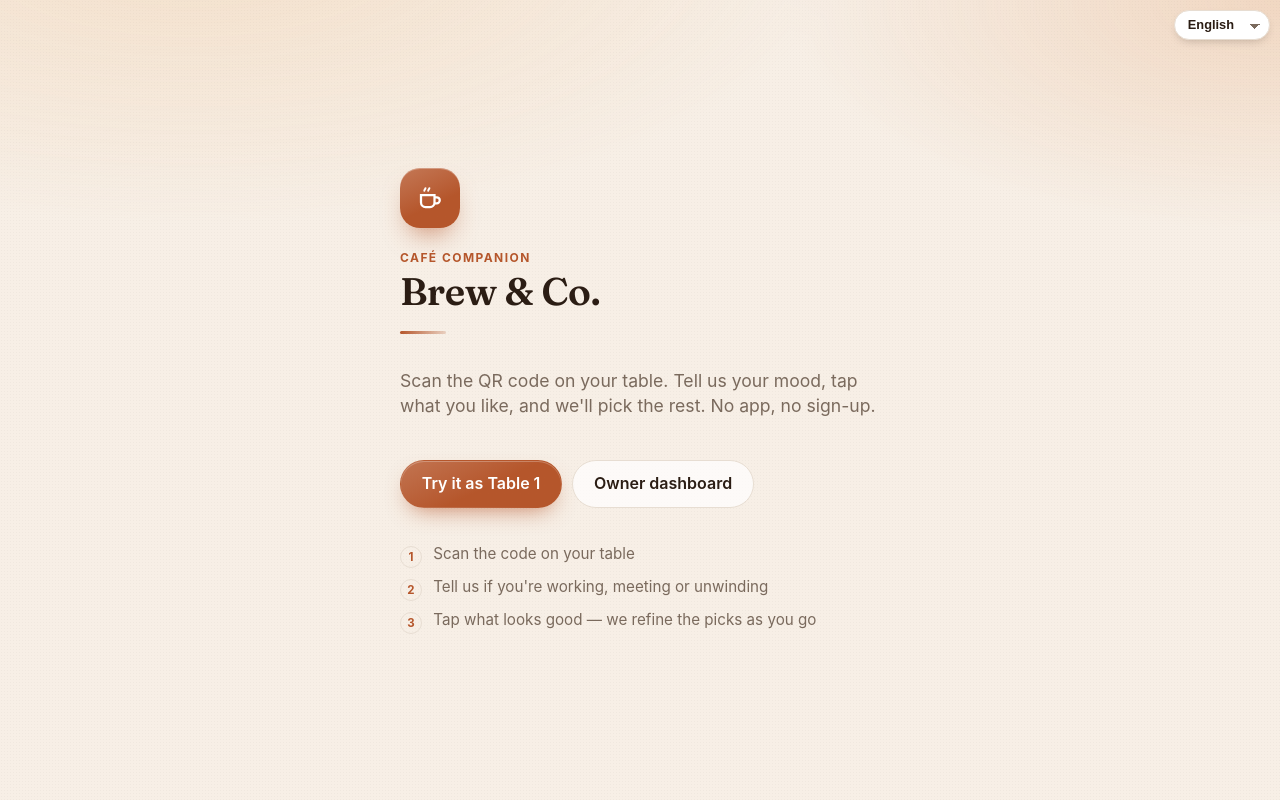
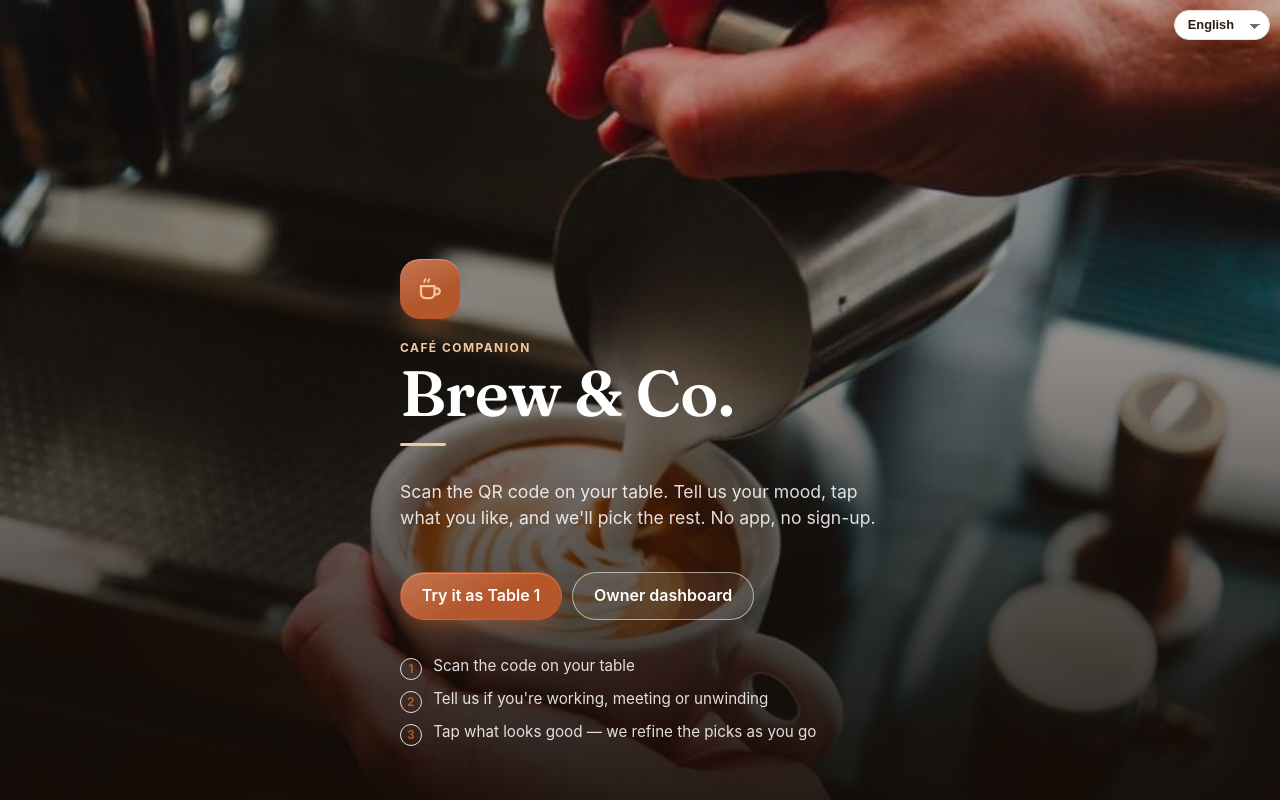
Before and after one commit to BR2225/Cafe_vibe, a FastAPI app: page / in a window 1280 px wide. Run offline with FastAPI, Linux system fonts and the light colour scheme; data comes from the database, SQL or seed files in the repository; data that the repository does not hold is empty.

Commit message:
Real café photography: full-screen home hero, photo mood tiles, mood backgrounds
- CC0 photos (Openverse; credits in static/img/CREDITS.txt), resized and
  compressed (~530 KB total), served from the app
- Home: full-screen barista hero with dark fade; mood choices are photo tiles;
  page background switches photo per mood; latte-art banner on order status
- Tuned fades for readable text in light and dark mode
- Dockerfile: default port 8181 when PORT is not set

Co-Authored-By: Claude Opus 5.5 <noreply@anthropic.com>

```diff
--- a/app/static/style.css
+++ b/app/static/style.css
@@ -470,3 +470,75 @@ small.custom { color: var(--accent); font-weight: 600; }
 .order-lines small.custom { display: block; margin-left: 1.4rem; font-size: .8rem; }
 .custom-chips { display: flex; flex-wrap: wrap; gap: 8px; }
 .custom-chips .chip b { margin-left: 4px; }
+
+/* ---------- photography (CC0 photos in /static/img, see CREDITS.txt) ---------- */
+body.customer, body.home { --photo: url("/static/img/cafe.jpg"); }
+body[data-mood=work]   { --photo: url("/static/img/work.jpg"); }
+body[data-mood=meet]   { --photo: url("/static/img/meet.jpg"); }
+body[data-mood=unwind] { --photo: url("/static/img/unwind.jpg"); }
+.bg { background: var(--bg-base); }
+.bg::before {
+  content: ""; position: absolute; inset: 0; opacity: 1;
+  background: var(--photo) center / cover no-repeat;
+}
+/* Photo shows clearly at the top, then fades into the page colour so text stays readable. */
+.bg::after {
+  content: ""; position: absolute; inset: 0; opacity: 1; background-size: auto;
+  background-image: linear-gradient(180deg,
+    color-mix(in srgb, var(--bg-base) 50%, transparent) 0%,
+    color-mix(in srgb, var(--bg-base) 82%, transparent) 24%,
+    color-mix(in srgb, var(--bg-base) 90%, transparent) 50%,
+    color-mix(in srgb, var(--bg-base) 96%, transparent) 100%);
+}
+@media (prefers-color-scheme: dark) {
+  .bg::after {
+    background-image: linear-gradient(180deg,
+      color-mix(in srgb, var(--bg-base) 40%, transparent) 0%,
+      color-mix(in srgb, var(--bg-base) 78%, transparent) 26%,
+      color-mix(in srgb, var(--bg-base) 92%, transparent) 50%,
+      color-mix(in srgb, var(--bg-base) 97%, transparent) 100%);
+  }
+}
+.customer .topbar { background: color-mix(in srgb, var(--bg-base) 55%, transparent); }
+
+/* Mood choices become photo tiles. */
+.customer .mood {
+  position: relative; overflow: hidden; min-height: 116px; border: 0; color: #fff;
+  background: #2b1d14 var(--tile) center / cover no-repeat;
+  box-shadow: 0 10px 28px rgba(20, 12, 6, .22); backdrop-filter: none; -webkit-backdrop-filter: none;
+}
+.customer .mood[data-mood=work]   { --tile: url("/static/img/work.jpg"); }
+.customer .mood[data-mood=meet]   { --tile: url("/static/img/meet.jpg"); }
+.customer .mood[data-mood=unwind] { --tile: url("/static/img/unwind.jpg"); }
+.customer .mood::before {
+  content: ""; position: absolute; inset: 0;
+  background: linear-gradient(90deg, rgba(20, 12, 6, .86) 0%, rgba(20, 12, 6, .6) 50%, rgba(20, 12, 6, .12) 100%);
+}
+.customer .mood > * { position: relative; }
+.customer .mood b { font-family: "Fraunces", Georgia, serif; font-size: 1.35rem; font-weight: 600; color: #fff; }
+.customer .mood small { color: rgba(255, 255, 255, .85); }
+.customer .mood .mood-icon, .customer .mood span { color: #f3c79b; }
+.customer .mood:hover, .customer .mood:focus-visible { transform: translateY(-2px); box-shadow: 0 14px 34px rgba(20, 12, 6, .3); }
+
+/* Order status gets a latte-art banner. */
+.customer .status-card { overflow: hidden; }
+.customer .status-card::before {
+  content: ""; display: block; height: 150px; margin: -28px -18px 18px;
+  background: url("/static/img/latte.jpg") center / cover no-repeat;
+}
+
+/* Home: one full-screen photo, text on a dark fade. */
+body.landing { --photo: url("/static/img/hero.jpg"); color: #fff; background: #140c07; }
+body.landing .bg::after {
+  background-image: linear-gradient(180deg, rgba(20, 12, 7, .25) 0%, rgba(20, 12, 7, .45) 40%, rgba(20, 12, 7, .92) 100%);
+}
+body.landing .hero {
+  min-height: 100svh; display: flex; flex-direction: column; justify-content: flex-end;
+  padding-top: 12vh; padding-bottom: 7vh;
+}
+body.landing .hero h1 { color: #fff; font-size: clamp(2.6rem, 11vw, 4rem); line-height: 1.02; }
+body.landing .eyebrow { color: #f3c79b; }
+body.landing .lede, body.landing .hero-steps, body.landing .hero-steps li { color: rgba(255, 255, 255, .86); }
+body.landing .mark { color: #f3c79b; }
+body.landing .btn.ghost { color: #fff; border-color: rgba(255, 255, 255, .55); background: rgba(255, 255, 255, .08); }
+body.landing .rule { background: #f3c79b; }
--- a/app/templates/home.html
+++ b/app/templates/home.html
@@ -1,5 +1,5 @@
 {% extends "base.html" %}
-{% block bodyclass %}home{% endblock %}
+{% block bodyclass %}home landing{% endblock %}
 {% block body %}
 <div class="bg" aria-hidden="true"></div>
 <main class="hero splash">
```
Also changed, not shown: app/static/img/CREDITS.txt (added, +7 -0 lines), app/static/img/cafe.jpg (added), app/static/img/hero.jpg (added), app/static/img/latte.jpg (added), app/static/img/meet.jpg (added), app/static/img/unwind.jpg (added), app/static/img/work.jpg (added), 1 other file.
